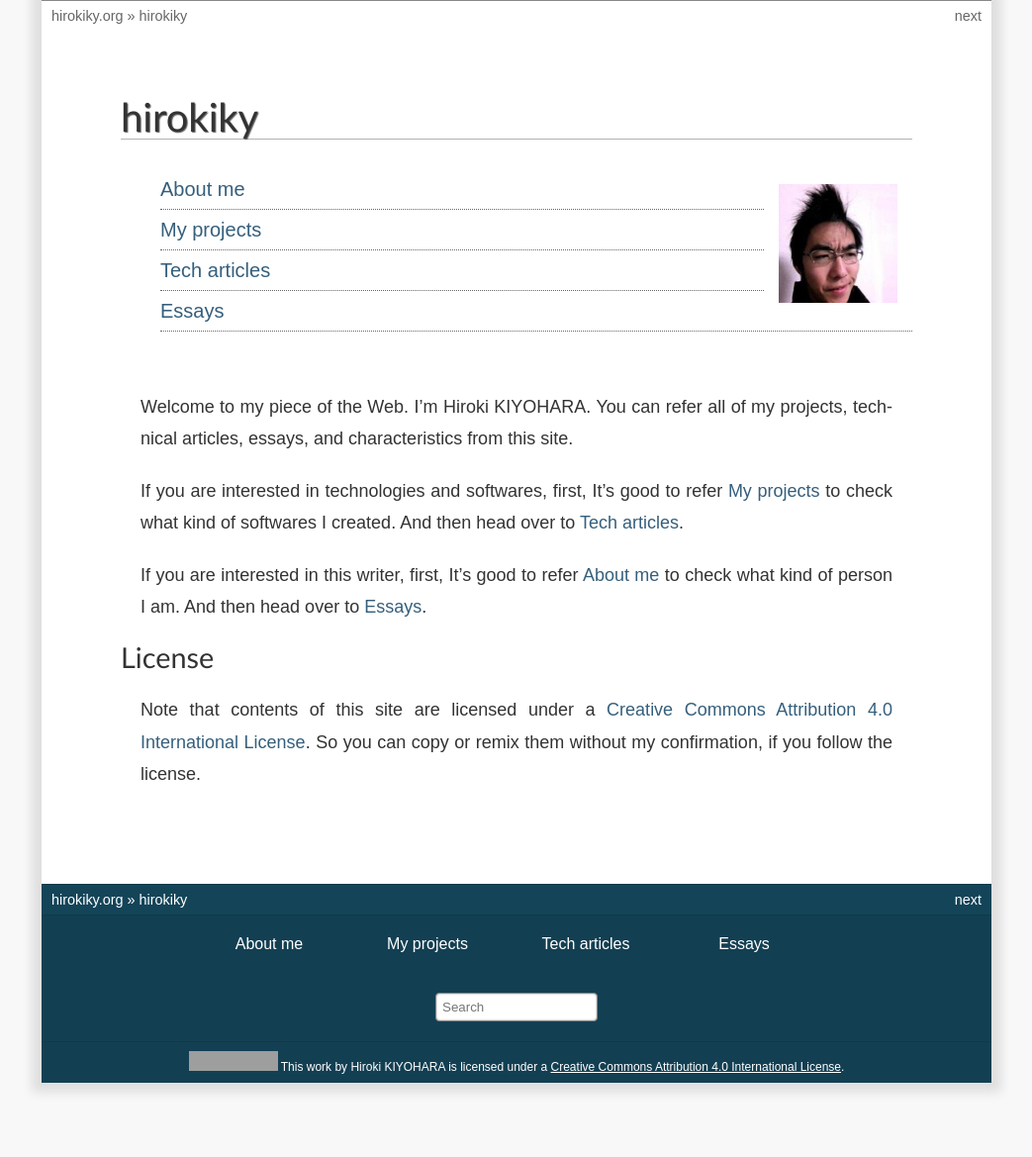
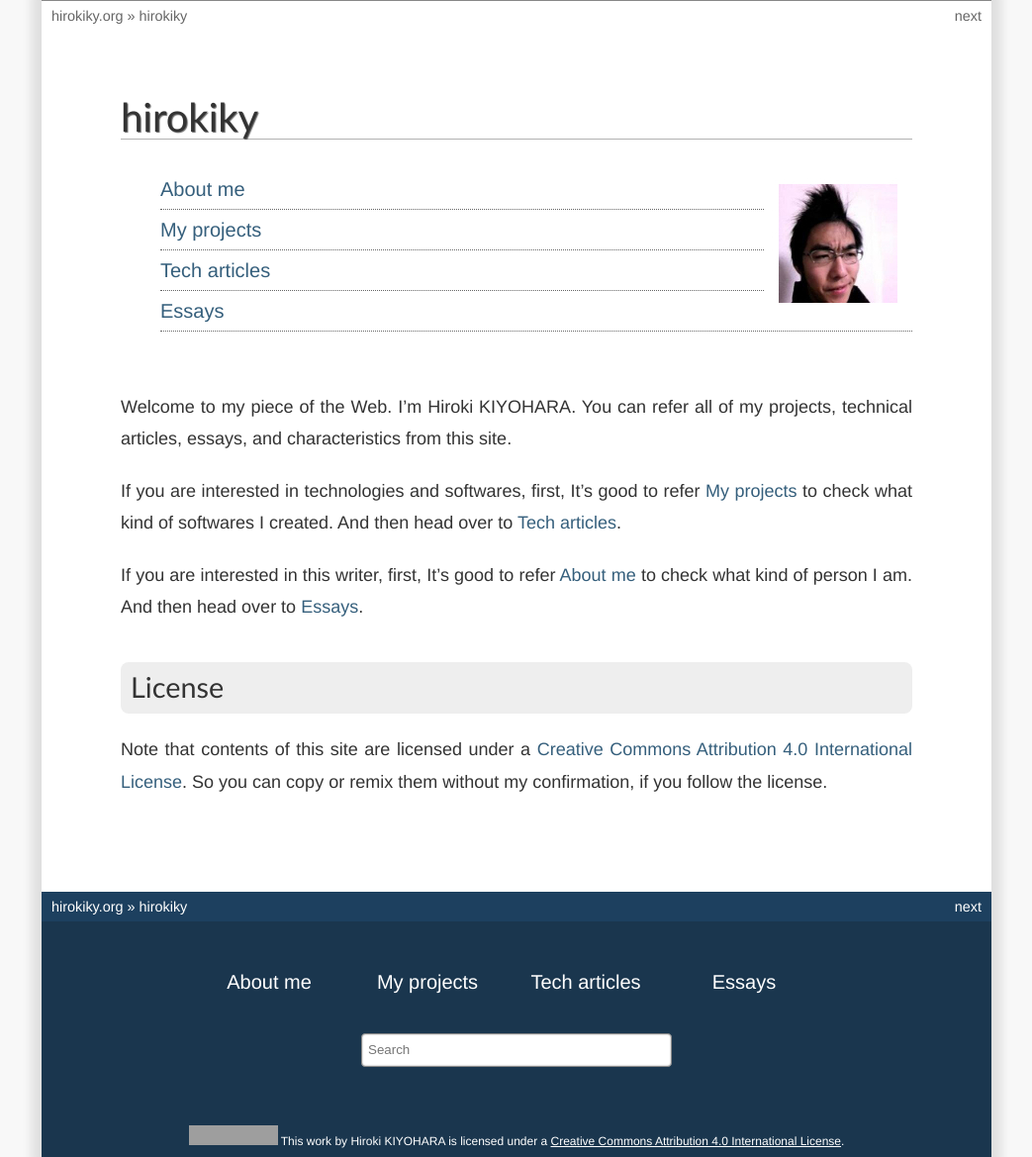
Before and after one commit to hirokiky/hirokiky-www, a Sphinx documentation site: the page built from source/index.rst, in a window 1280 px wide. Shown: the whole page at 99% size, without its empty margins (118-1161 px from the left). Built offline with Sphinx 7.4.7, drawn with Linux system fonts in a browser that asks for light colours; grey boxes are pictures that could not be loaded.

Commit message:
Improved CSS.

```diff
--- a/source/_static/default.css
+++ b/source/_static/default.css
@@ -14,7 +14,10 @@
 /* -- page layout ----------------------------------------------------------- */
 
 body {
-    font-family: sans-serif;
+    font-family: "Helvetica", "Arial", sans-serif;
+    -webkit-font-smoothing: antialiased;
+    -moz-osx-font-smoothing: grayscale;
+    text-rendering: optimizeLegibility;
     font-size: 100%;
     background-color: #f8f8f8;
     color: #333333;
@@ -45,8 +48,7 @@ div.body {
 }
 
 div.footer {
-    background-color: #133f52;
-    border-top: 1px solid #103a4a;
+    background-color: #1a364e;
     color: #ffffff;
     padding: 9px 0 9px 0;
     text-align: center;
@@ -72,9 +74,7 @@ div.related1 .related a {
 }
 
 div.related2 .related {
-    background-color: #144458;
-    border-top: 1px solid #103a4a;
-    border-bottom: 1px solid #103a4a;
+    background-color: #1d405f;
     color: #ffffff;
 }
 
@@ -84,14 +84,15 @@ div.related2 .related a {
 
 div.bottombar {
     text-align: center;
-    background-color: #133f52;
-    padding: 10px;
+    background-color: #1a364e;
+    padding: 40px 10px;
 }
 
 div.bottombar ul {
     padding: 0;
     margin: 0 140px 0 140px;
     list-style: none outside none;
+    font-size: 20px;
 }
 div.bottombar ul li {
     text-align: center;
@@ -111,7 +112,8 @@ div.bottombar ul li a {
 }
 
 #searchbox input[type="text"] {
-    width: 150px;
+    width: 300px;
+    height: 20px;
     border-radius: 4px;
     border: 1px solid #888888;
     padding: 6px;
@@ -159,7 +161,13 @@ div.body h1 {
     text-shadow: 1px 1px 1px rgba(0, 0, 0, 0.6);
     border-bottom: 1px solid rgba(0, 0, 0, 0.3);
 }
-div.body h2 { font-size: 160%; }
+div.body h2 {
+    font-size: 160%;
+    margin: 40px 0 20px 0;
+    padding: 10px;
+    background-color: #eee;
+    border-radius: 8px;
+}
 div.body h3 { font-size: 140%; }
 div.body h4 { font-size: 120%; }
 div.body h5 { font-size: 110%; }
@@ -179,7 +187,7 @@ a.headerlink:hover {
 
 div.body p {
     text-align: justify;
-    margin: 20px;
+    margin: 20px 0;
     line-height: 180%;
 }
 
```
